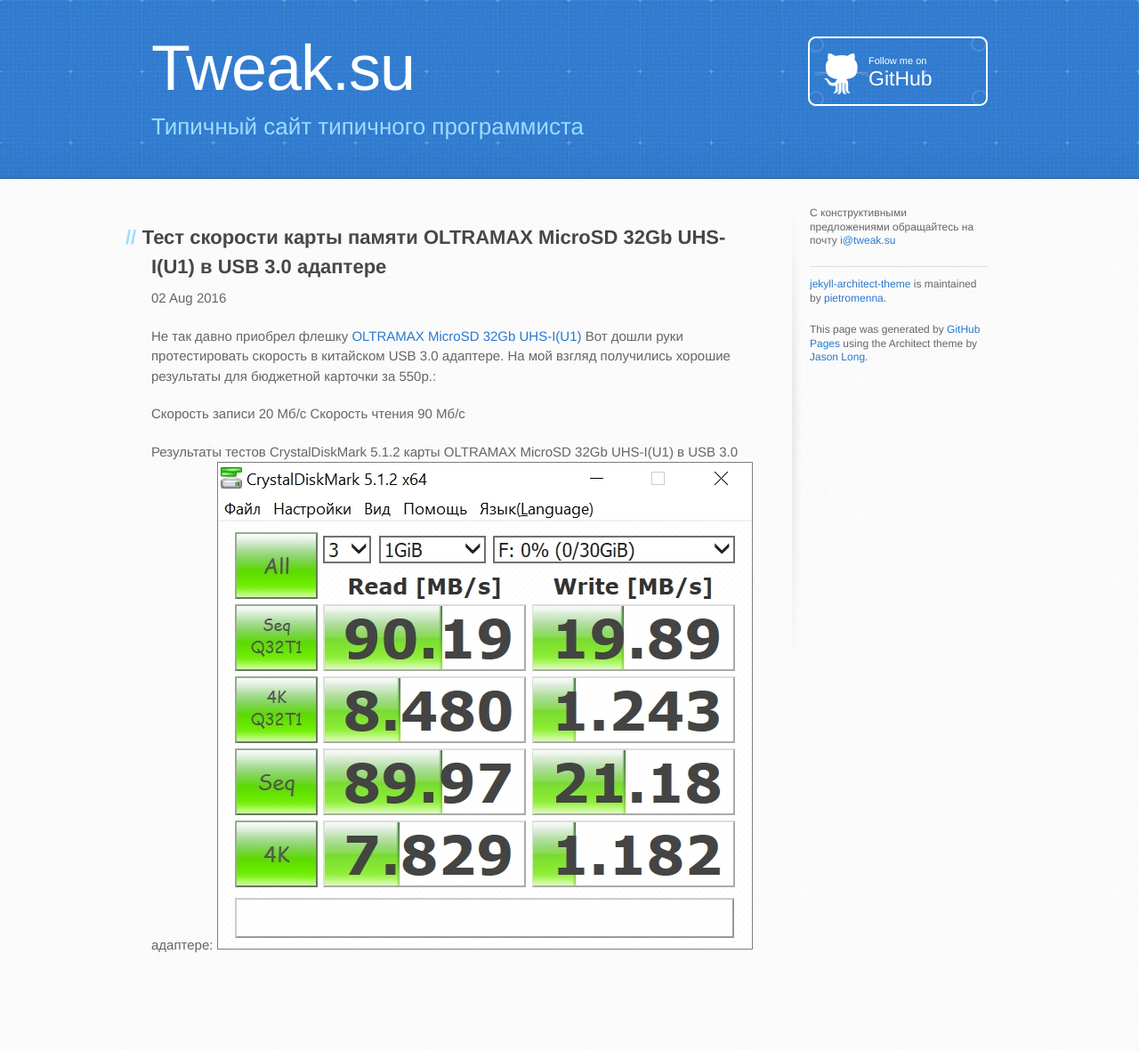
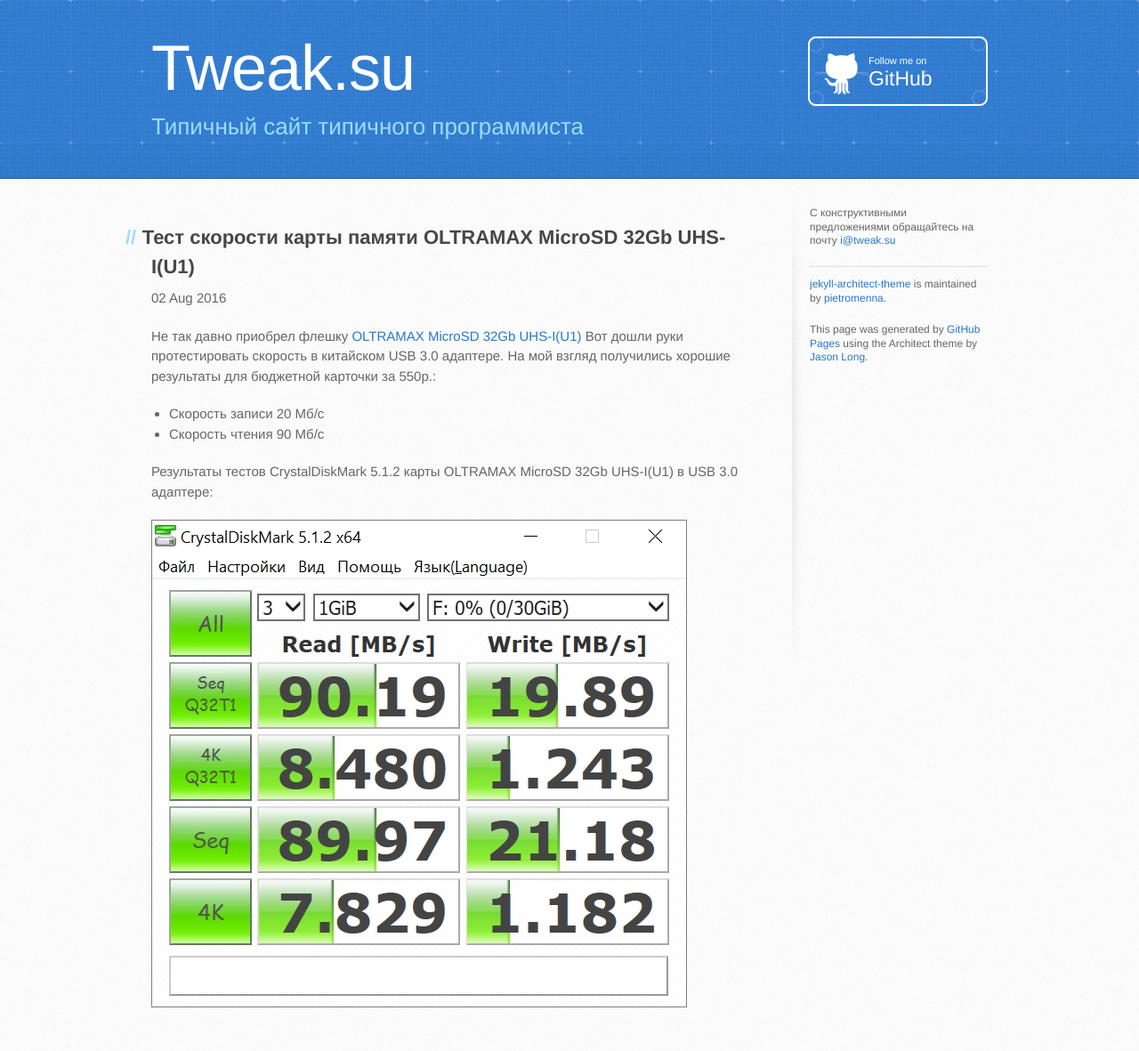
Before and after one commit to volodin-aa/volodin-aa.github.io, a Jekyll site: the page built from _posts/2016-08-02-oltramax-microsd-32gb.md, in a window 1280 px wide. Shown: the whole page at 89% size. Built offline with Jekyll 4.4.1, drawn with Linux system fonts in a browser that asks for light colours; before the commit the page ends 1116 px from its top, so only the background shows below that.

Commit message:
Тест скорости карты памяти OLTRAMAX MicroSD 32Gb UHS-I(U1)

```diff
--- a/_posts/2016-08-02-oltramax-microsd-32gb.md
+++ b/_posts/2016-08-02-oltramax-microsd-32gb.md
@@ -1,6 +1,6 @@
 ---
 layout: post
-title:  "Тест скорости карты памяти OLTRAMAX MicroSD 32Gb UHS-I(U1) в USB 3.0 адаптере"
+title:  "Тест скорости карты памяти OLTRAMAX MicroSD 32Gb UHS-I(U1)"
 date:   2016-08-02 12:45:00 +0300
 categories: Obvious
 ---
@@ -9,8 +9,9 @@
 Вот дошли руки протестировать скорость в китайском USB 3.0 адаптере. На мой взгляд
 получились хорошие результаты для бюджетной карточки за 550р.:
 
-Скорость записи 20 Мб/с
-Скорость чтения 90 Мб/с
+- Скорость записи 20 Мб/с
+- Скорость чтения 90 Мб/с
 
 Результаты тестов CrystalDiskMark 5.1.2 карты OLTRAMAX MicroSD 32Gb UHS-I(U1) в USB 3.0 адаптере:
+
 ![Результаты тестов CrystalDiskMark 5.1.2](/files/oltramax-microsd-32gb/oltramax-microsd-32gb-usb-3.0.jpg "Скорость записи 20 Мб/с, скорость чтения до 90 Мб/с")
```
